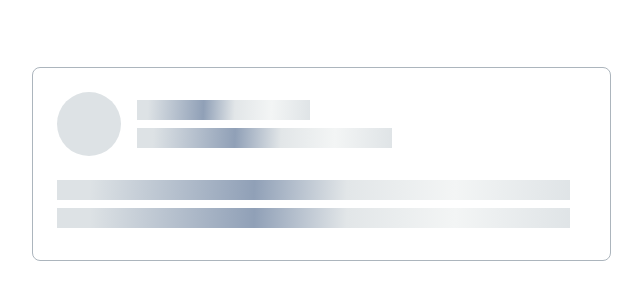
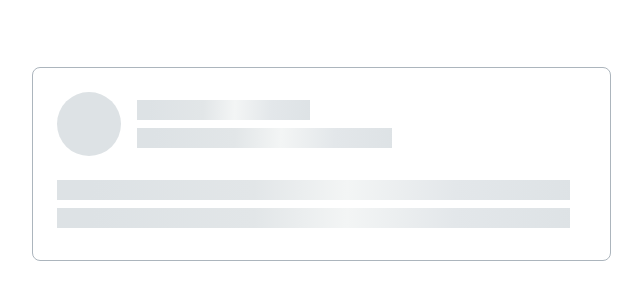
Before and after one commit to js-tasks-ru/htmlcss-20211125_x100best, a website: page 04-lection2/02-skeleton/index.html in a window 1280 px wide. Shown: the part 236-536 px from the top of the page, without its empty margins (319-961 px from the left). Drawn offline with Linux system fonts and the light colour scheme.

Commit message:
fix colors

```diff
--- a/04-lection2/02-skeleton/skeleton.css
+++ b/04-lection2/02-skeleton/skeleton.css
@@ -43,9 +43,9 @@
 	background: linear-gradient(
 		92.51deg,
 		var(--grey-2) 6.44%,
-		var(--grey-5) 38.47%,
-		var(--grey-6) 56.48%,
-		var(--grey-7) 77.5%,
+		var(--grey-6) 38.47%,
+		var(--grey-7) 56.48%,
+		var(--grey-8) 77.5%,
 		var(--grey-2) 102.52%
 	);
 }
```
